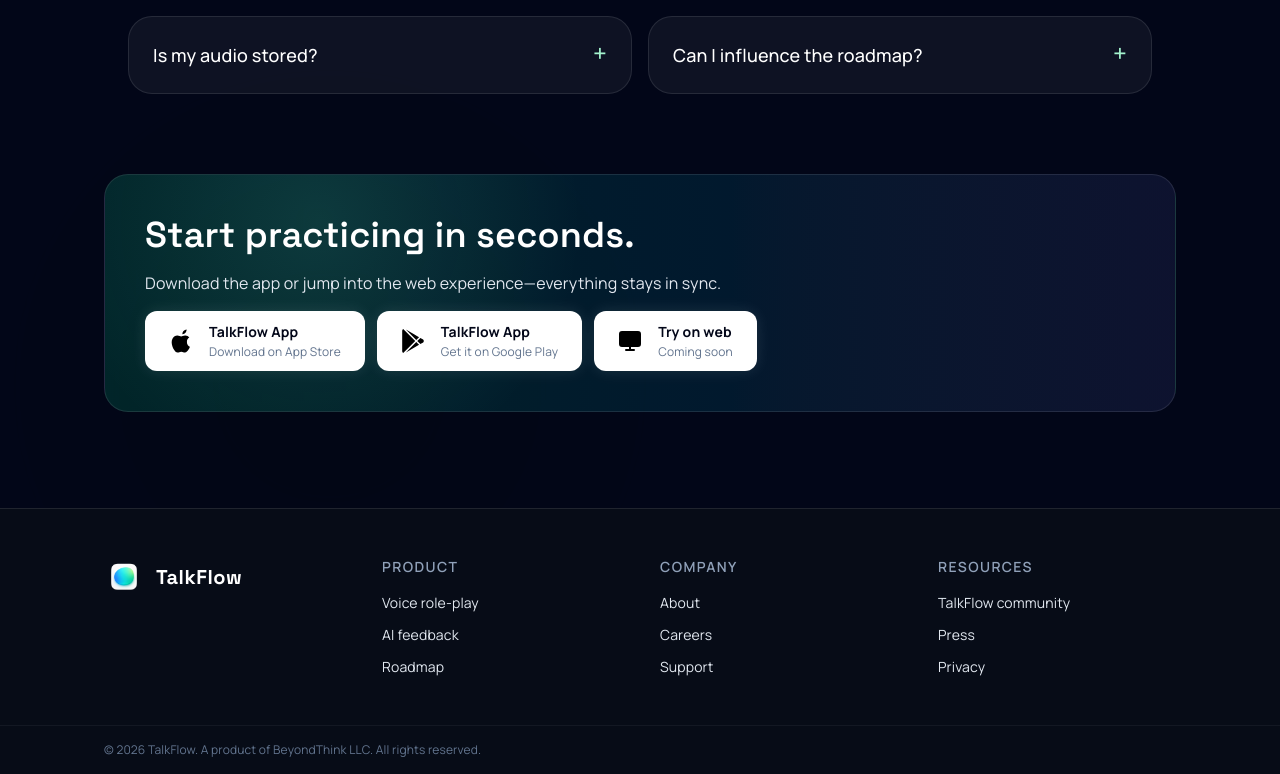
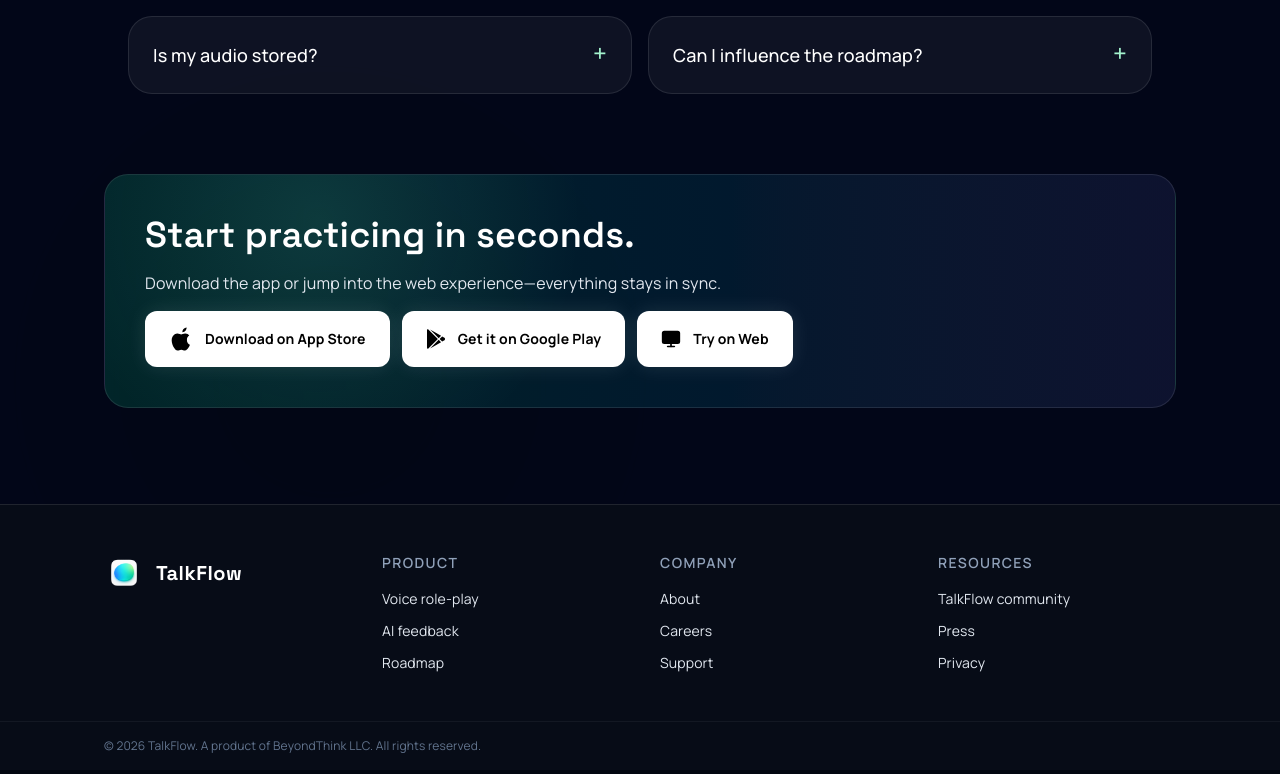
Before and after one commit to marksheng00/talkflow-site, a Next.js app: page / in a window 1280 px wide. Shown: the part 5508-6282 px from the top of the page. Built offline with nearby package versions, Linux system fonts and the light colour scheme.

Commit message:
Unify download button styling across Hero and CTA sections

```diff
--- a/src/app/page.tsx
+++ b/src/app/page.tsx
@@ -581,40 +581,31 @@
               <p className="text-base text-slate-200">
                 Download the app or jump into the web experience—everything stays in sync.
               </p>
-              <div className="flex flex-col gap-3 sm:flex-row">
+              <div className="flex flex-col gap-3 w-full max-w-md lg:flex-row lg:max-w-none">
                 <Link
                   href={appStore}
-                  className="group flex h-[60px] items-center gap-4 rounded-xl bg-white px-6 text-slate-950 shadow-[0_0_15px_rgba(255,255,255,0.1)] transition-all hover:bg-slate-50 hover:shadow-[0_0_25px_rgba(255,255,255,0.15)] hover:scale-[1.02] active:scale-95"
+                  className="group flex h-14 items-center justify-center gap-3 rounded-xl bg-white px-6 text-slate-950 shadow-[0_0_20px_rgba(255,255,255,0.1)] transition-all hover:bg-slate-50 hover:shadow-[0_0_30px_rgba(255,255,255,0.2)] hover:scale-[1.02] active:scale-95"
                 >
-                  <svg viewBox="0 0 384 512" className="h-6 w-6 fill-black">
+                  <svg viewBox="0 0 384 512" className="h-6 w-6 fill-black flex-shrink-0">
                     <path d="M318.7 268.7c-.2-36.7 16.4-64.4 50-84.8-18.8-26.9-47.2-41.7-84.7-44.6-35.5-2.8-74.3 21.8-88.5 21.8-11.4 0-51.1-20.8-82.3-20.1-41.2.6-79.1 23.9-100.1 60.5-42.2 73.1-10.8 181.8 30.5 241.6 20.2 29.2 44.1 61.9 75.8 60.7 30.3-1.2 41.8-19.3 78.4-19.3s47.1 19.3 78.9 18.7c32.3-.6 53.3-29.8 73-58.4 22.9-33.1 32.7-65.1 33-66.8-.7-.3-63.5-24.3-63.8-96.1zM288 80.1c15.6-18.8 26.2-44.8 23.3-70.9-22.3 1-49.3 15-65.3 33.8-14.4 16.8-26.9 43.1-23.5 68.3 24.8 1.9 49.3-12.4 65.5-31.2z" />
                   </svg>
-                  <div className="flex flex-col items-start leading-none">
-                    <span className="text-sm font-bold text-slate-950">TalkFlow App</span>
-                    <span className="text-xs text-slate-500 mt-0.5">Download on App Store</span>
-                  </div>
+                  <span className="text-sm font-bold whitespace-nowrap text-black">Download on App Store</span>
                 </Link>
                 <Link
                   href={playStore}
-                  className="group flex h-[60px] items-center gap-4 rounded-xl bg-white px-6 text-slate-950 shadow-[0_0_15px_rgba(255,255,255,0.1)] transition-all hover:bg-slate-50 hover:shadow-[0_0_25px_rgba(255,255,255,0.15)] hover:scale-[1.02] active:scale-95"
+                  className="group flex h-14 items-center justify-center gap-3 rounded-xl bg-white px-6 text-slate-950 shadow-[0_0_20px_rgba(255,255,255,0.1)] transition-all hover:bg-slate-50 hover:shadow-[0_0_30px_rgba(255,255,255,0.2)] hover:scale-[1.02] active:scale-95"
                 >
-                  <svg viewBox="0 0 512 512" className="h-6 w-6 fill-black">
+                  <svg viewBox="0 0 512 512" className="h-5 w-5 fill-black flex-shrink-0">
                     <path d="M325.3 234.3L104.6 13l280.8 161.2-60.1 60.1zM47 0C34 6.8 25.3 19.2 25.3 35.3v441.3c0 16.1 8.7 28.5 21.7 35.3l256.6-256L47 0zm425.2 225.6l-58.9-34.1-65.7 64.5 65.7 64.5 60.1-34.1c18-14.3 18-46.5-1.2-60.8zM104.6 499l280.8-161.2-60.1-60.1L104.6 499z" />
                   </svg>
-                  <div className="flex flex-col items-start leading-none">
-                    <span className="text-sm font-bold text-slate-950">TalkFlow App</span>
-                    <span className="text-xs text-slate-500 mt-0.5">Get it on Google Play</span>
-                  </div>
+                  <span className="text-sm font-bold whitespace-nowrap text-black">Get it on Google Play</span>
                 </Link>
                 <Link
                   href={primaryCta}
-                  className="group flex h-[60px] items-center gap-4 rounded-xl bg-white px-6 text-slate-950 shadow-[0_0_15px_rgba(255,255,255,0.1)] transition-all hover:bg-slate-50 hover:shadow-[0_0_25px_rgba(255,255,255,0.15)] hover:scale-[1.02] active:scale-95"
+                  className="group flex h-14 items-center justify-center gap-3 rounded-xl bg-white px-6 text-slate-950 shadow-[0_0_20px_rgba(255,255,255,0.1)] transition-all hover:bg-slate-50 hover:shadow-[0_0_30px_rgba(255,255,255,0.2)] hover:scale-[1.02] active:scale-95"
                 >
-                  <MonitorPlay className="h-6 w-6 fill-black stroke-black" />
-                  <div className="flex flex-col items-start leading-none">
-                    <span className="text-sm font-bold text-slate-950">Try on web</span>
-                    <span className="text-xs text-slate-500 mt-0.5">Coming soon</span>
-                  </div>
+                  <MonitorPlay className="h-5 w-5 fill-black stroke-black flex-shrink-0" />
+                  <span className="text-sm font-bold whitespace-nowrap text-black">Try on Web</span>
                 </Link>
               </div>
             </div>
```
